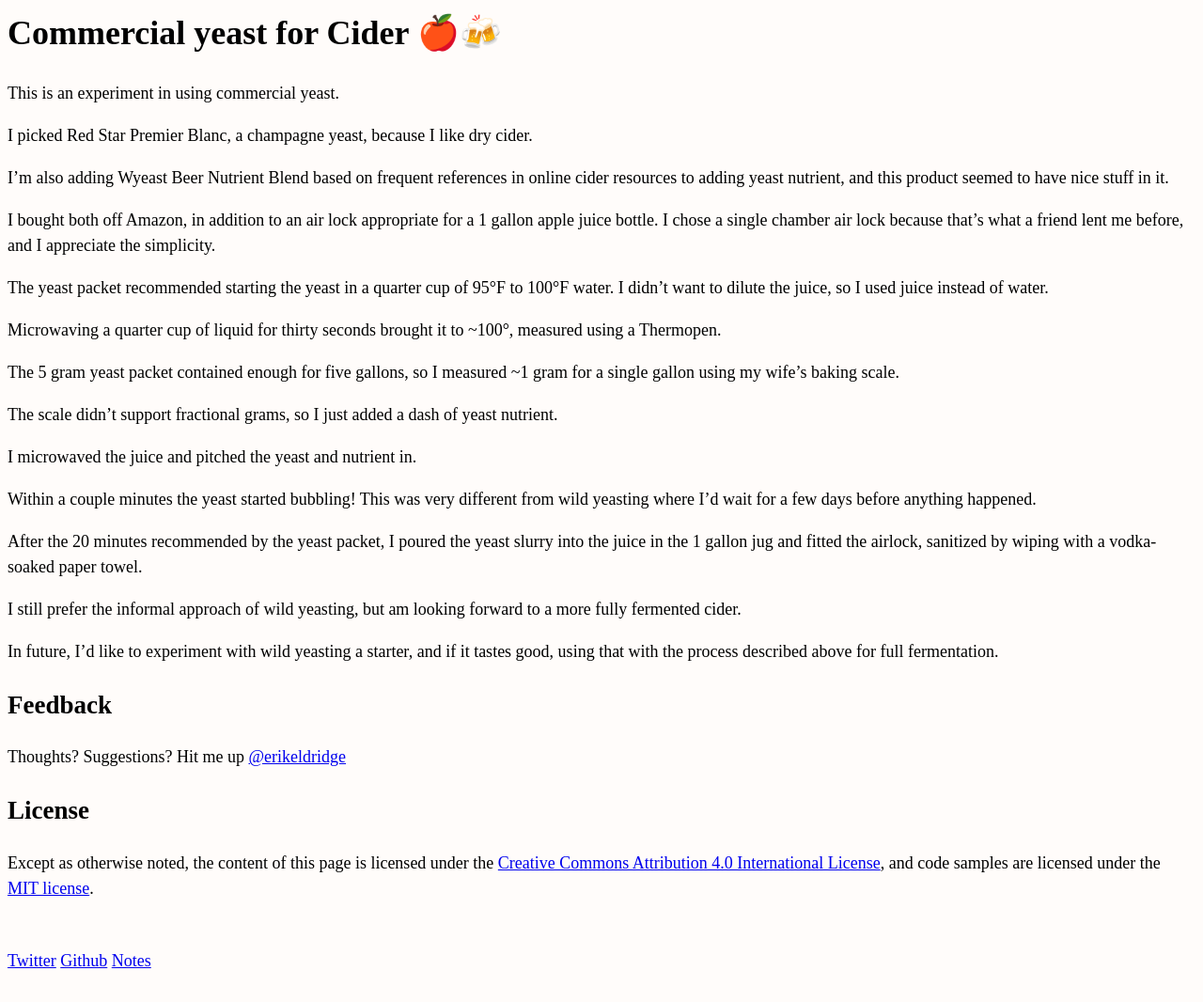
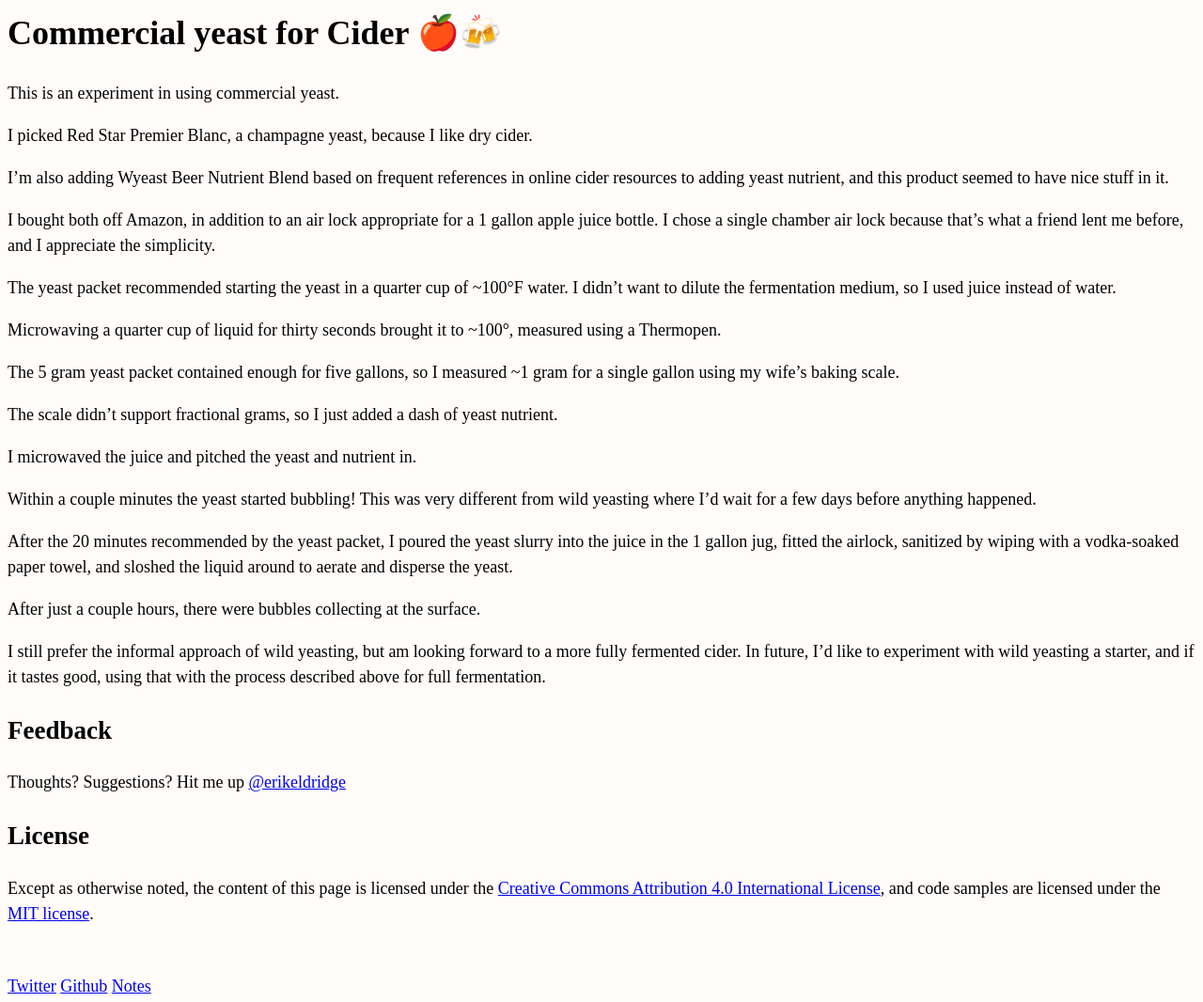
Before and after one commit to erikeldridge/erikeldridge.github.com, a Jekyll site: the page built from _posts/2018-07-28-commercial-yeast.md, in a window 1280 px wide. Shown: the whole page at 94% size. Built offline with Jekyll 4.4.1, drawn with Linux system fonts in a browser that asks for light colours; nearby versions of some CDN libraries; before the commit the page ends 1039 px from its top, so only the background shows below that.

Commit message:
Update from Forestry.io - Updated 2018-07-28-commercial-yeast.md

```diff
--- a/_posts/2018-07-28-commercial-yeast.md
+++ b/_posts/2018-07-28-commercial-yeast.md
@@ -17,7 +17,7 @@ I'm also adding Wyeast Beer Nutrient Blend based on frequent references in onlin
 
 I bought both off Amazon, in addition to an air lock appropriate for a 1 gallon apple juice bottle. I chose a single chamber air lock because that's what a friend lent me before, and I appreciate the simplicity.
 
-The yeast packet recommended starting the yeast in a quarter cup of 95°F to 100°F water. I didn't want to dilute the juice, so I used juice instead of water.
+The yeast packet recommended starting the yeast in a quarter cup of \~100°F water. I didn't want to dilute the fermentation medium, so I used juice instead of water.
 
 Microwaving a quarter cup of liquid for thirty seconds brought it to \~100°, measured using a Thermopen.
 
@@ -29,8 +29,8 @@ I microwaved the juice and pitched the yeast and nutrient in.
 
 Within a couple minutes the yeast started bubbling! This was very different from wild yeasting where I'd wait for a few days before anything happened.
 
-After the 20 minutes recommended by the yeast packet, I poured the yeast slurry into the juice in the 1 gallon jug and fitted the airlock, sanitized by wiping with a vodka-soaked paper towel.
+After the 20 minutes recommended by the yeast packet, I poured the yeast slurry into the juice in the 1 gallon jug, fitted the airlock, sanitized by wiping with a vodka-soaked paper towel, and sloshed the liquid around to aerate and disperse the yeast.
 
-I still prefer the informal approach of wild yeasting, but am looking forward to a more fully fermented cider.
+After just a couple hours, there were bubbles collecting at the surface.
 
-In future, I'd like to experiment with wild yeasting a starter, and if it tastes good, using that with the process described above for full fermentation.
+I still prefer the informal approach of wild yeasting, but am looking forward to a more fully fermented cider. In future, I'd like to experiment with wild yeasting a starter, and if it tastes good, using that with the process described above for full fermentation.
```
Also changed, not shown: other parts of _posts/2018-07-28-commercial-yeast.md (+1 -1 lines).
